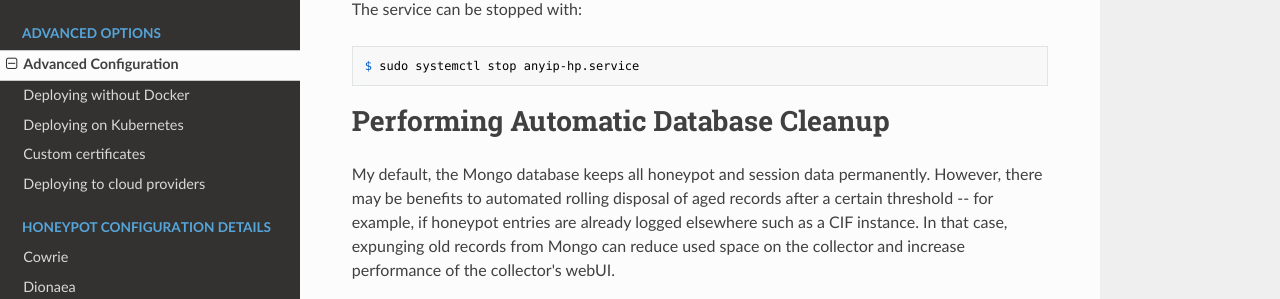
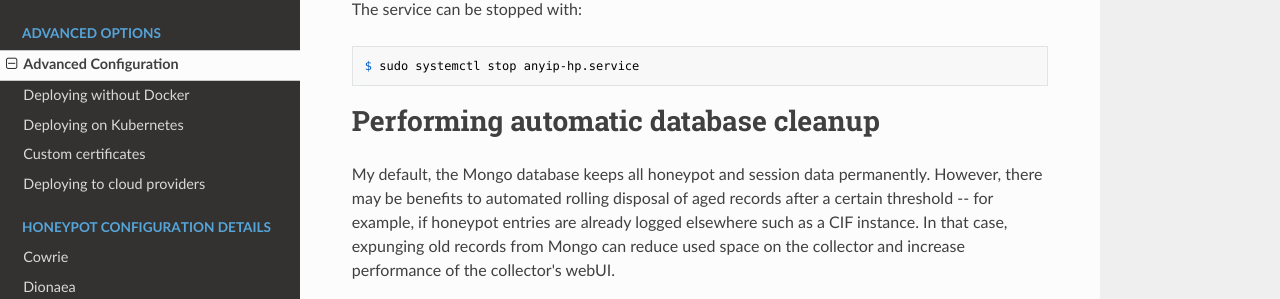
Before and after one commit to CommunityHoneyNetwork/chn-docs, an MkDocs documentation site: the page built from docs/config.md, in a window 1280 px wide and 900 px high, scrolled down 2733 px. Shown: the part 158-457 px from the top of the window. Built offline with MkDocs 1.6.1, drawn with Linux system fonts in a browser that asks for light colours; nearby versions of some CDN libraries; old or Windows-style settings are respelled for this version of MkDocs.

Commit message:
Remove title case for consistency

````diff
--- a/docs/config.md
+++ b/docs/config.md
@@ -161,7 +161,7 @@ The service can be stopped with:
 $ sudo systemctl stop anyip-hp.service
 ```
 
-# Performing Automatic Database Cleanup
+# Performing automatic database cleanup
 
 My default, the Mongo database keeps all honeypot and session data permanently. However,
 there may be benefits to automated rolling disposal of aged records after a certain
````
